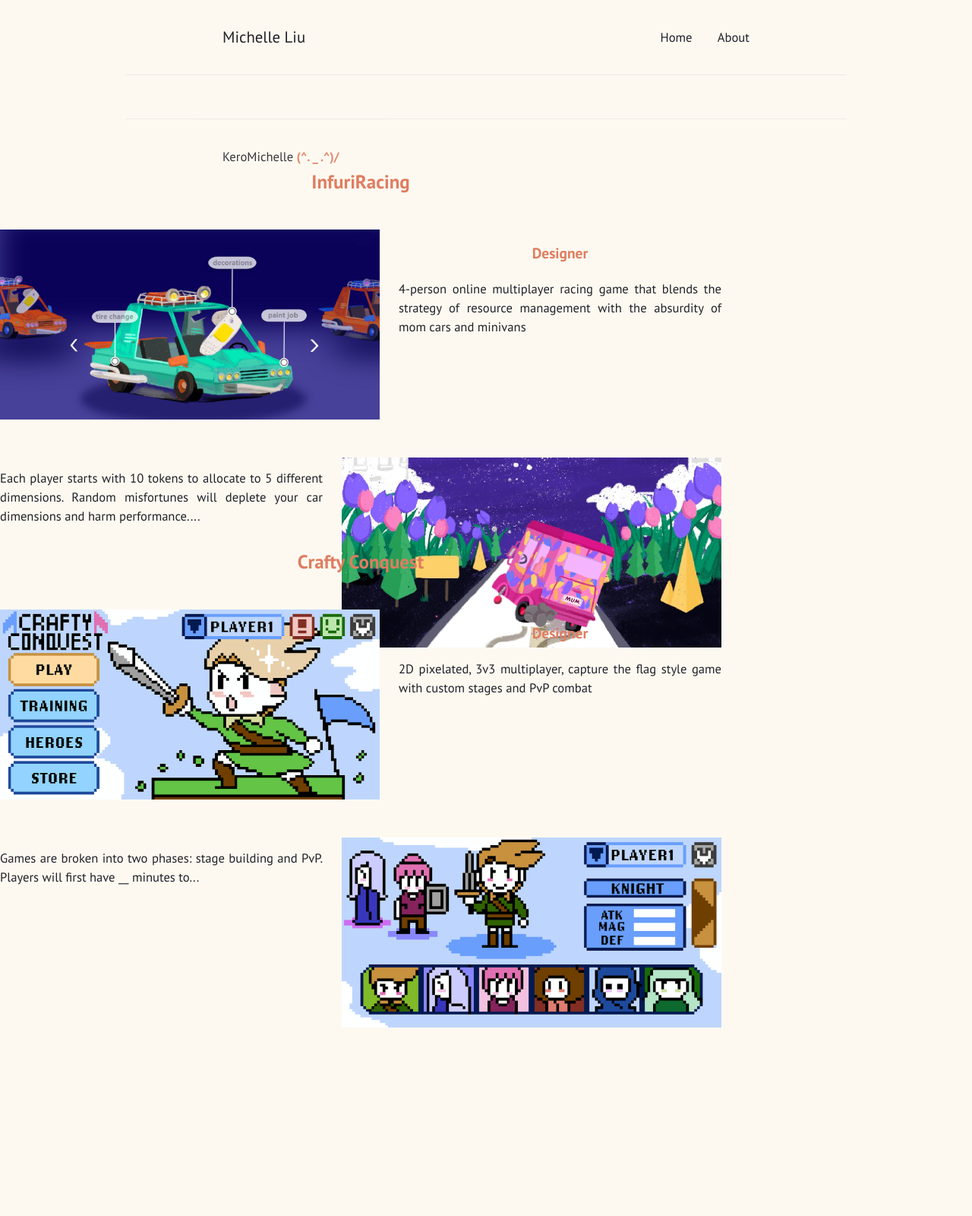
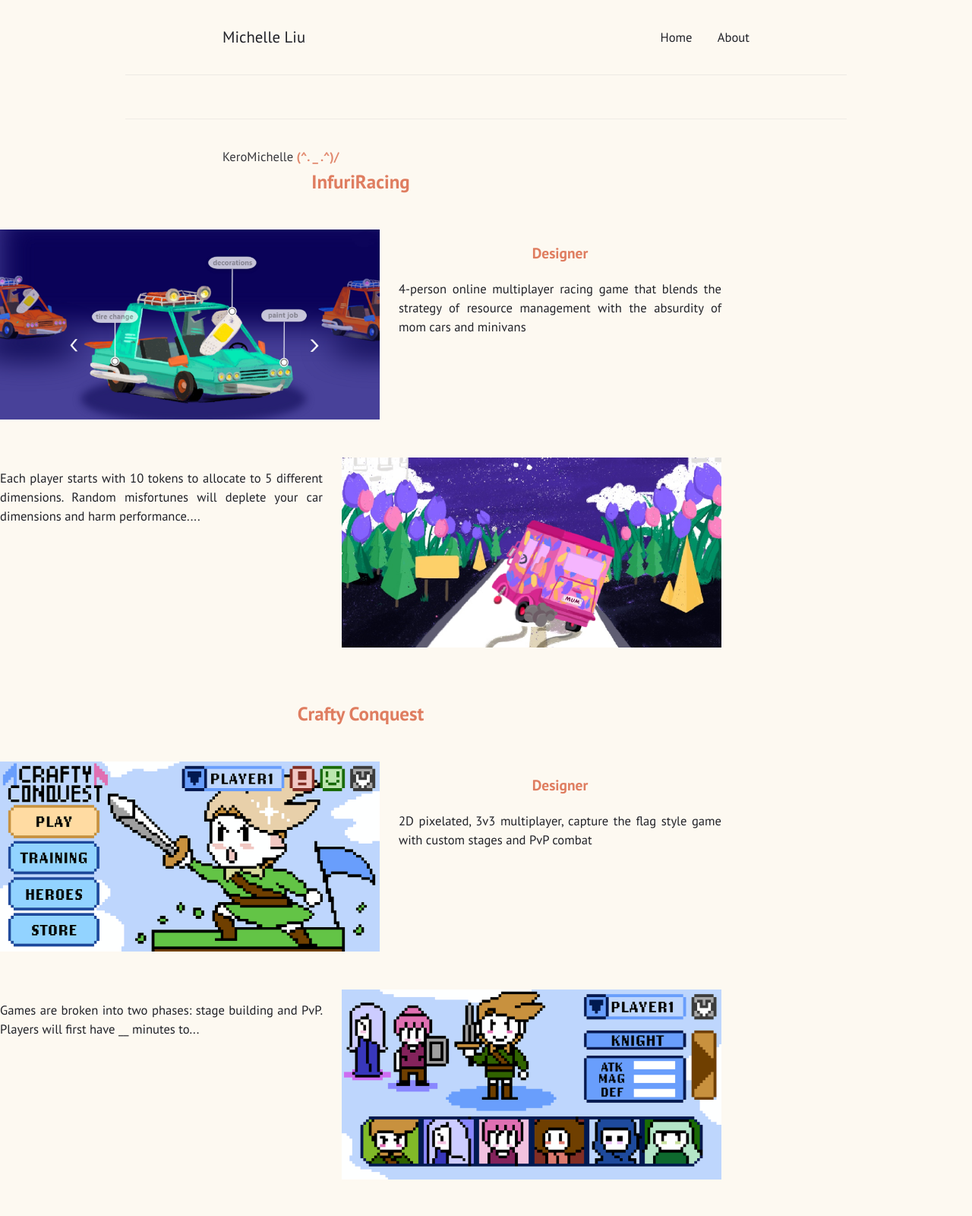
Before and after one commit to KeroMichelle/KeroMichelle.github.io, a Jekyll site: the page built from prototypes.html, in a window 1280 px wide. Shown: the whole page at 76% size. Built offline with Jekyll 4.4.1, drawn with Linux system fonts in a browser that asks for light colours; before the commit the page ends 1400 px from its top, so only the background shows below that.

Commit message:
respacing prototypes

```diff
--- a/_sass/classes.sass
+++ b/_sass/classes.sass
@@ -115,7 +115,7 @@
 
 .game2
   position: absolute
-  top: 700px
+  top: 900px
   left: 0
   width: 950px
   height: 50px
@@ -131,7 +131,7 @@
 
 .box2
   position: absolute
-  top: 800px
+  top: 1000px
   left: 0
   width: 950px
   height: 600px
--- a/prototypes.html
+++ b/prototypes.html
@@ -10,7 +10,9 @@ layout: default
   <div class="game1">
     <h2><orange><b>InfuriRacing</b></orange></h2>
   </div>
+  </center>
 
+  <center>
   <div class="box1">
     <div class="box-row1">
       <div class="box-row1-image">
@@ -33,11 +35,15 @@ layout: default
       </div>
     </div>
   </div>
+  </center>
 
+  <center>
   <div class="game2">
     <h2><orange><b>Crafty Conquest</b></orange></h2>
   </div>
+  </center>
 
+  <center>
   <div class="box2">
     <div class="box-row1">
       <div class="box-row1-image">
```
